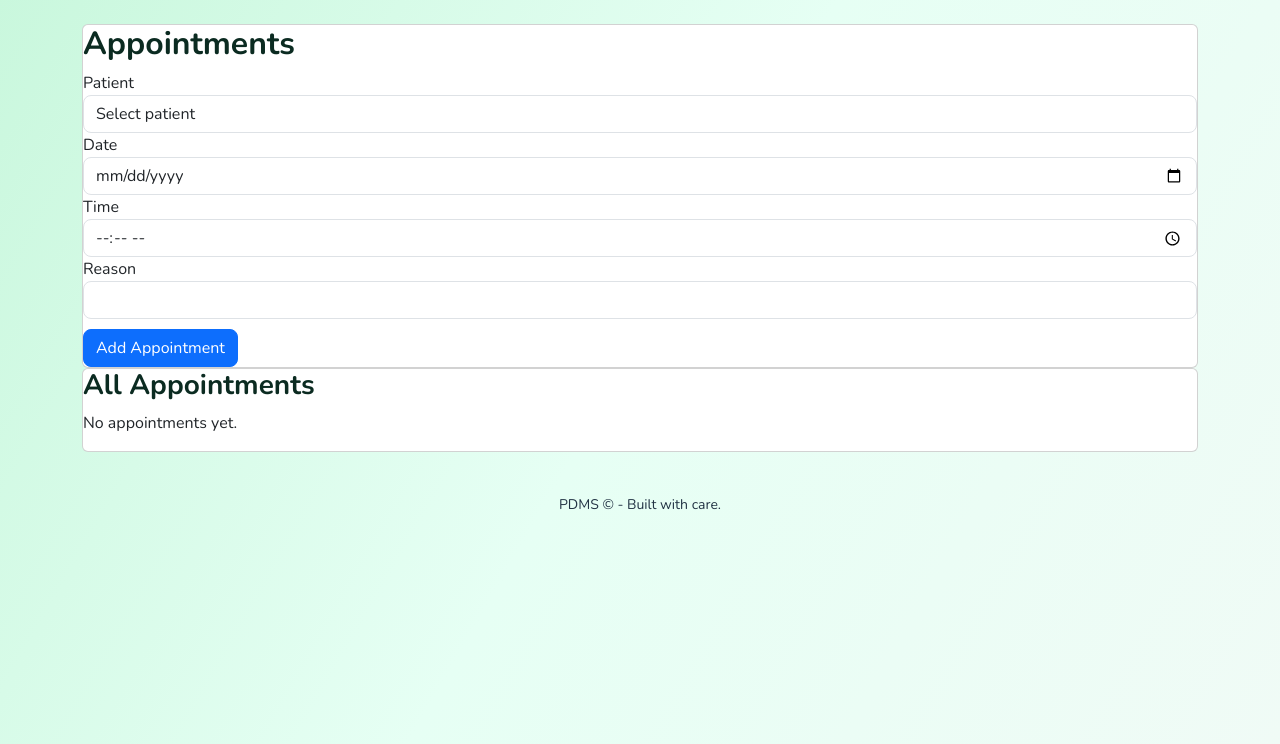
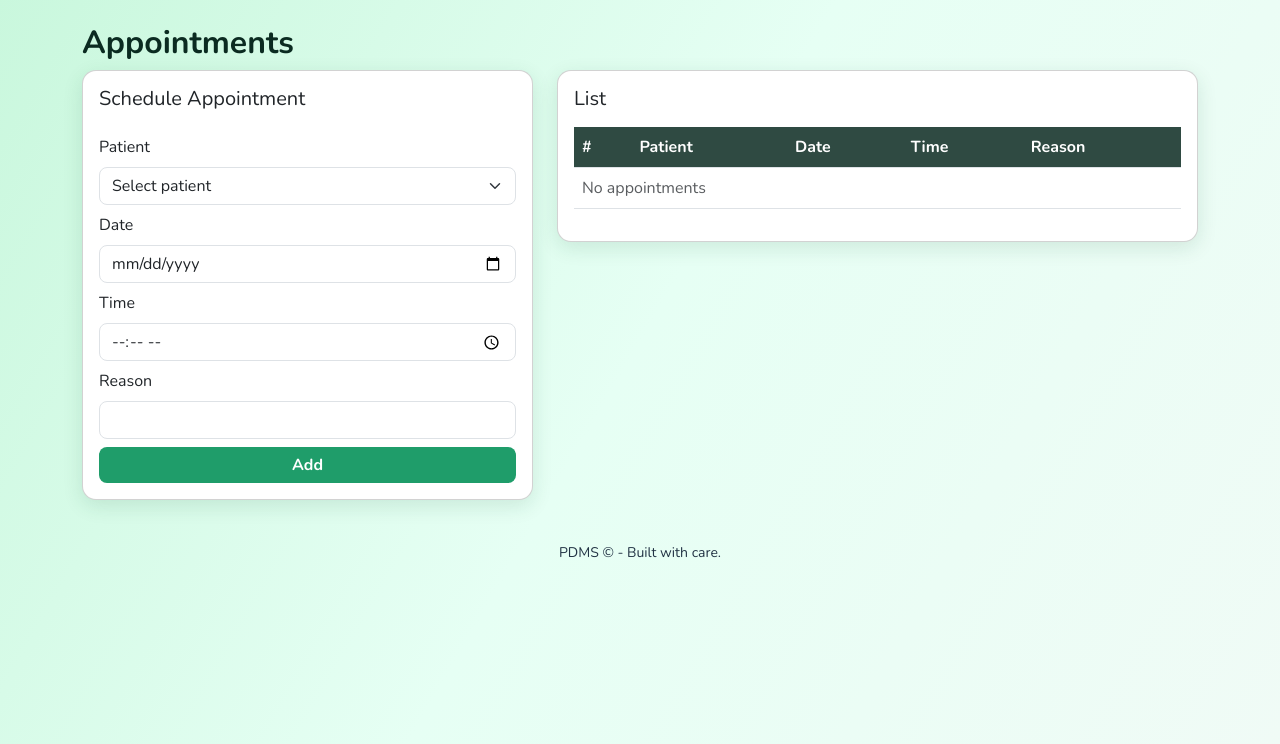
Before and after one commit to onesmuson/Patient-Data-Management-System-PDMS-, a Flask app: page /appointments in a window 1280 px wide. Shown: the part 56-800 px from the top of the page. Run offline with Flask 3, Linux system fonts and the light colour scheme; a user stored in the database is signed in; data that the repository does not hold is empty.

Commit message:
Update appointments.html

```diff
--- a/templates/appointments.html
+++ b/templates/appointments.html
@@ -1,26 +1,43 @@
 {% extends "base.html" %}
 {% block content %}
-<div class="card">
 <h2>Appointments</h2>
-  <form method="POST" action="{{ url_for('appointments') }}">
-    <label>Patient</label>
-    <select class="form-control" name="patient_id" required>
+<div class="row">
+  <div class="col-md-5">
+    <div class="card p-3 card-custom">
+      <h5>Schedule Appointment</h5>
+      <form method="POST" action="{{ url_for('appointments') }}" class="mt-3">
+        <div class="mb-2">
+          <label class="form-label">Patient</label>
+          <select name="patient_id" class="form-select" required>
             <option value="">Select patient</option>
             {% for p in patients %}
               <option value="{{ p.id }}">{{ p.full_name }}</option>
             {% endfor %}
           </select>
-    <label>Date</label><input class="form-control" name="date" type="date">
-    <label>Time</label><input class="form-control" name="time" type="time">
-    <label>Reason</label><input class="form-control" name="reason" type="text">
-    <div style="margin-top:10px;"><button class="btn btn-primary" type="submit">Add Appointment</button></div>
+        </div>
+        <div class="mb-2">
+          <label class="form-label">Date</label>
+          <input name="date" type="date" class="form-control" required>
+        </div>
+        <div class="mb-2">
+          <label class="form-label">Time</label>
+          <input name="time" type="time" class="form-control" required>
+        </div>
+        <div class="mb-2">
+          <label class="form-label">Reason</label>
+          <input name="reason" class="form-control">
+        </div>
+        <div class="d-grid">
+          <button class="btn btn-accent">Add</button>
+        </div>
       </form>
     </div>
+  </div>
 
-<div class="card">
-  <h3>All Appointments</h3>
-  {% if appointments %}
-    <table class="table">
+  <div class="col-md-7">
+    <div class="card p-3 card-custom">
+      <h5>List</h5>
+      <table class="table mt-2">
         <thead><tr><th>#</th><th>Patient</th><th>Date</th><th>Time</th><th>Reason</th></tr></thead>
         <tbody>
           {% for a in appointments %}
@@ -31,11 +48,12 @@
               <td>{{ a.time }}</td>
               <td>{{ a.reason }}</td>
             </tr>
+          {% else %}
+            <tr><td colspan="5" class="text-muted">No appointments</td></tr>
           {% endfor %}
         </tbody>
       </table>
-  {% else %}
-    <p>No appointments yet.</p>
-  {% endif %}
+    </div>
+  </div>
 </div>
 {% endblock %}
```
Lines whose indentation alone changed are shown as unchanged.
